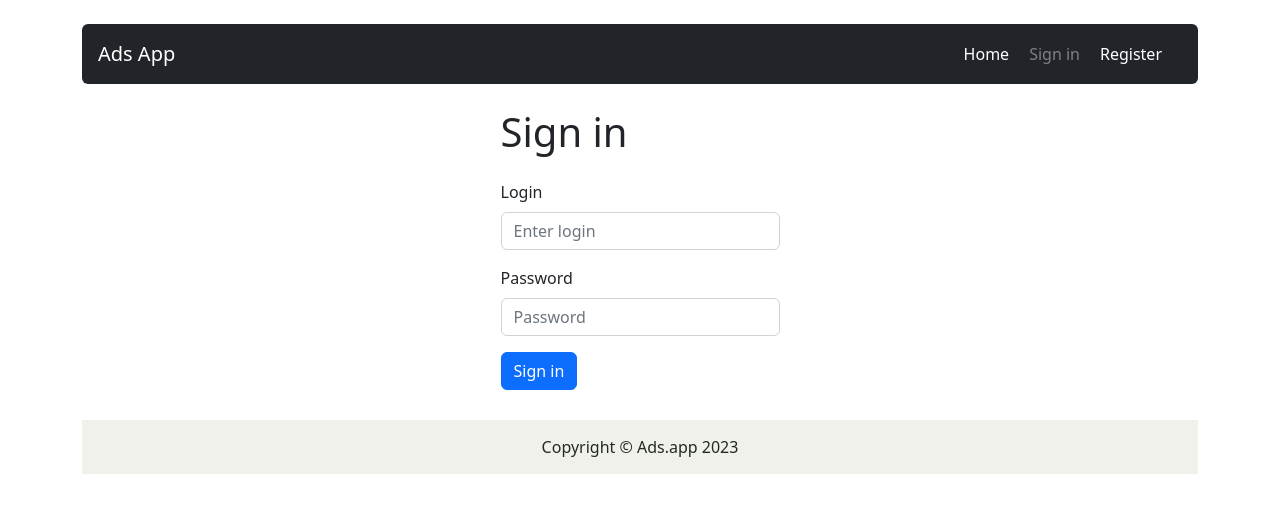
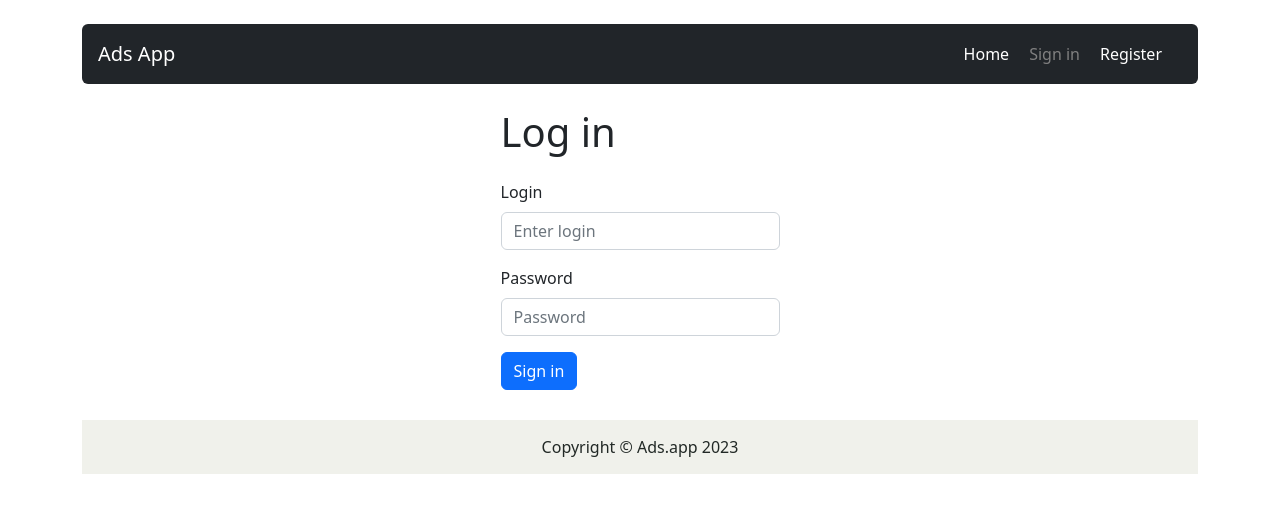
Before and after one commit to Cinamon88/fullstack_project, a React (Create React App) app in the folder client/: page /login in a window 1280 px wide. Shown: the top 512 px of the page. Built offline with nearby package versions, Linux system fonts and the light colour scheme.

Commit message:
fix Login

```diff
--- a/client/src/components/pages/Login/Login.js
+++ b/client/src/components/pages/Login/Login.js
@@ -6,6 +6,7 @@ import { Alert } from 'react-bootstrap';
 import Spinner from 'react-bootstrap/Spinner';
 import { useDispatch } from 'react-redux';
 import { logIn } from '../../../redux/usersRedux';
+import { useNavigate } from 'react-router-dom';
 
 const Login = () => {
 
@@ -13,6 +14,7 @@ const Login = () => {
     const [password, setPassword] = useState('');
     const [status, setStatus] = useState(null)   // status, loading, success, serverError, clientError
     const dispatch = useDispatch();
+    const navigate = useNavigate();
 
     const handleSubmit = e => {
         e.preventDefault();
@@ -20,32 +22,34 @@ const Login = () => {
         const options = {
             method: 'POST',
             headers: {
-                'Content-Type': 'application/json'
+              'Content-Type': 'application/json',
             },
-            body: JSON.stringify({ login, password })
+            credentials: 'include',
+            body: JSON.stringify({ login, password }),
           };
-
           setStatus('loading');
           fetch(`${API_URL}/auth/login`, options)
-            .then(res => {
-                if (res.status === 201) {
+            .then((res) => {
+              if (res.status === 200) {
                 setStatus('success');
                 dispatch(logIn({ login }));
+                setTimeout(() => {
+                  navigate('/');
+                }, 3000);
               } else if (res.status === 400) {
                 setStatus('clientError');
-                }
-                else {
+              } else {
                 setStatus('serverError');
               }
             })
-            .catch(err => {
+            .catch((err) => {
               setStatus('serverError');
-            })
+            });
     }
 
     return (
-        <Form className="col-12 col-sm-3 mx-auto">
-            <h1 className='my-4'>Sign in</h1>
+        <Form className="col-12 col-sm-3 mx-auto mt-3" onSubmit={handleSubmit}>
+            <h1 className="my-4">Log in</h1>
 
             {status === 'success' && (
             <Alert variant="success">
```
Lines whose indentation alone changed are shown as unchanged.
